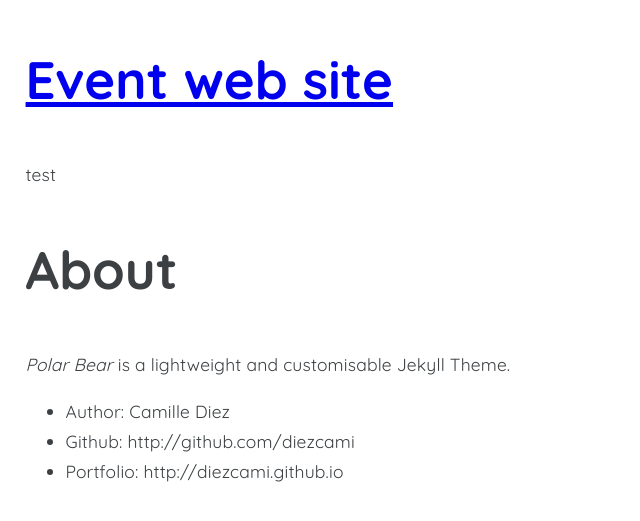
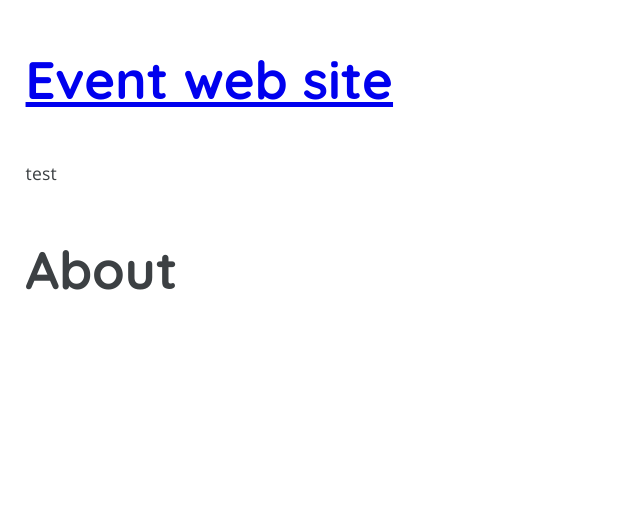
Before and after one commit to justinslack/event-grid, a Jekyll site: the page built from about.md, in a window 1280 px wide. Shown: the top 521 px of the page, without its empty margins (0-640 px from the left). Built offline with Jekyll 4.4.1, drawn with Linux system fonts in a browser that asks for light colours; some web fonts are replaced.

Commit message:
Add Open Sans to font stack Add service worker and manifest

```diff
--- a/_sass/_fonts.scss
+++ b/_sass/_fonts.scss
@@ -17,23 +17,13 @@
 }
 
 @font-face {
-  font-family: 'Quicksand';
-  src: local('Quicksand Medium'), local('Quicksand-Medium'),
-      url('../assets/fonts/Quicksand-Medium.woff2') format('woff2'),
-      url('../assets/fonts/Quicksand-Medium.woff') format('woff');
+  font-family: 'Open Sans';
+  src: local('Open Sans Regular'), local('Open-Sans-Regular'),
+      url('../assets/fonts/opensans-regular-webfont.woff2') format('woff2'),
+      url('../assets/fonts/opensans-regular-webfont.woff') format('woff');
   font-weight: 500;
   font-style: normal;
 }
-
-@font-face {
-  font-family: 'Quicksand';
-  src: local('Quicksand Light'), local('Quicksand-Light'),
-      url('../assets/fonts/Quicksand-Light.woff2') format('woff2'),
-      url('../assets/fonts/Quicksand-Light.woff') format('woff');
-  font-weight: 300;
-  font-style: normal;
-}
-
 
 // --------------------------- Font-Scaling Algorithm ----------------------------
 // For the general strategy: https://www.codementor.io/ricardozea/100-responsive-typography-system-using-a-modular-scale-s5rhft58g
@@ -73,9 +63,26 @@
   }
 }
 
-h1, .h1 { font-size: 3rem; }
-h2, .h2 { font-size: 2.25rem; }
-h3, .h3 { font-size: 1.5rem; }
-h4, .h4 { font-size: 1.25rem; }
-h5, .h5 { font-size: 1rem; }
-h6, .h6 { font-size: .875rem; }
+
+
+h1, .h1 {
+  font-size: 3rem;
+  font-family: $header-font-family;
+}
+h2, .h2 {
+  font-size: 2.25rem;
+  font-family: $header-font-family;
+}
+h3, .h3 {
+  font-size: 1.5rem;
+  font-family: $header-font-family;
+}
+h4, .h4 {
+  font-size: 1.25rem;
+}
+h5, .h5 {
+  font-size: 1rem;
+}
+h6, .h6 {
+  font-size: .875rem;
+}
--- a/_sass/_variables.scss
+++ b/_sass/_variables.scss
@@ -2,7 +2,9 @@
 
 // Fonts
 
-$base-font-family: "Quicksand", -apple-system, BlinkMacSystemFont, 'avenir next', avenir, helvetica, 'helvetica neue', ubuntu, roboto, noto, 'segoe ui', Arial, sans-serif;
+$header-font-family: "Quicksand", -apple-system, BlinkMacSystemFont, 'avenir next', avenir, helvetica, 'helvetica neue', ubuntu, roboto, noto, 'segoe ui', Arial, sans-serif;
+
+$base-font-family: "Open Sans", -apple-system, BlinkMacSystemFont, 'avenir next', avenir, helvetica, 'helvetica neue', ubuntu, roboto, noto, 'segoe ui', Arial, sans-serif;
 
 // Colors
 
--- a/about.md
+++ b/about.md
@@ -3,8 +3,3 @@
 title: About
 permalink: /about/
 ---
-*Polar Bear* is a lightweight and customisable Jekyll Theme.
-
-* Author: Camille Diez
-* Github: http://github.com/diezcami
-* Portfolio: http://diezcami.github.io
```
Also changed, not shown: browserconfig.xml (added, +9 -0 lines), service-worker.js (added, +128 -0 lines), android-chrome-192x192.png (added), android-chrome-256x256.png (added), android-chrome-512x512.png (added), apple-touch-icon.png (added), assets/fonts/opensans-regular-webfont.woff (added), assets/fonts/opensans-regular-webfont.woff2 (added), favicon-16x16.png (added), favicon-32x32.png (added), favicon.ico (added), manifest.json (added), mstile-150x150.png (added), safari-pinned-tab.svg (added), 1 more files.
